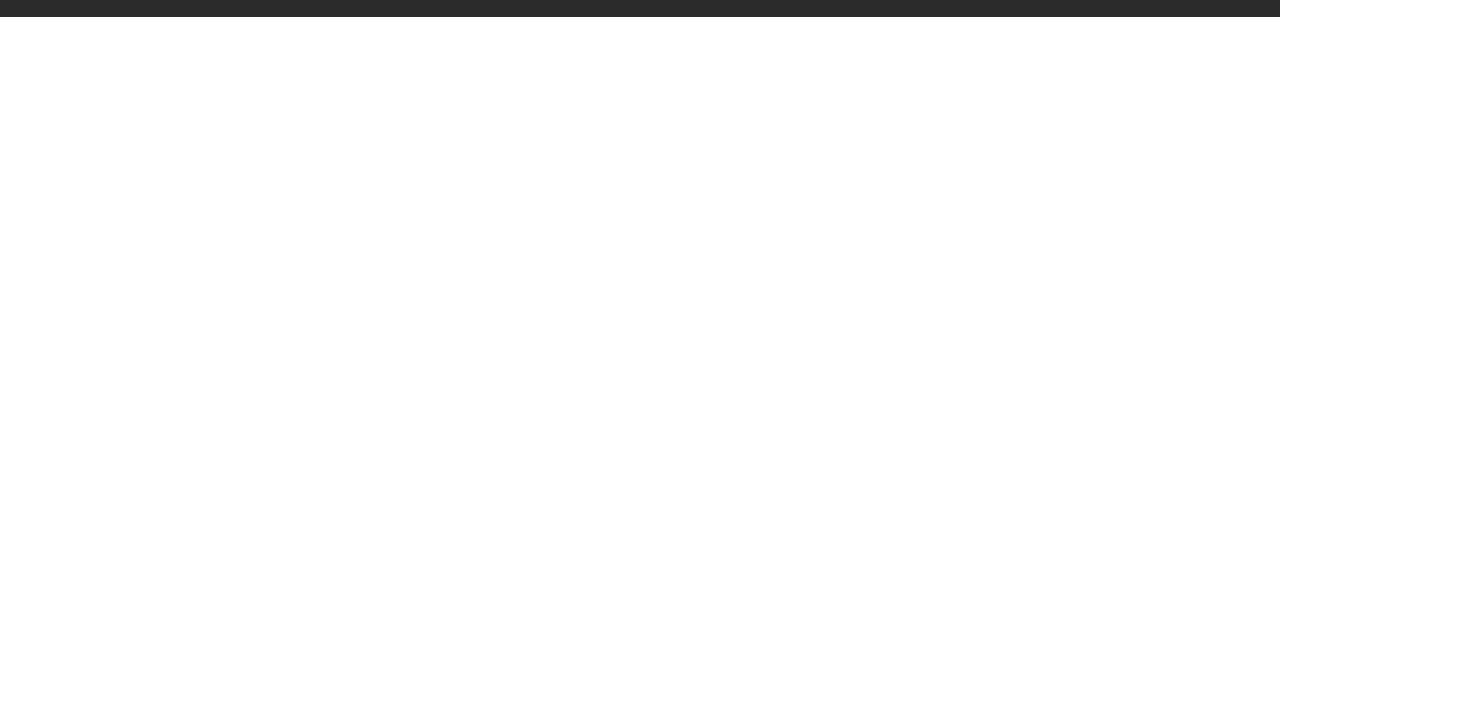
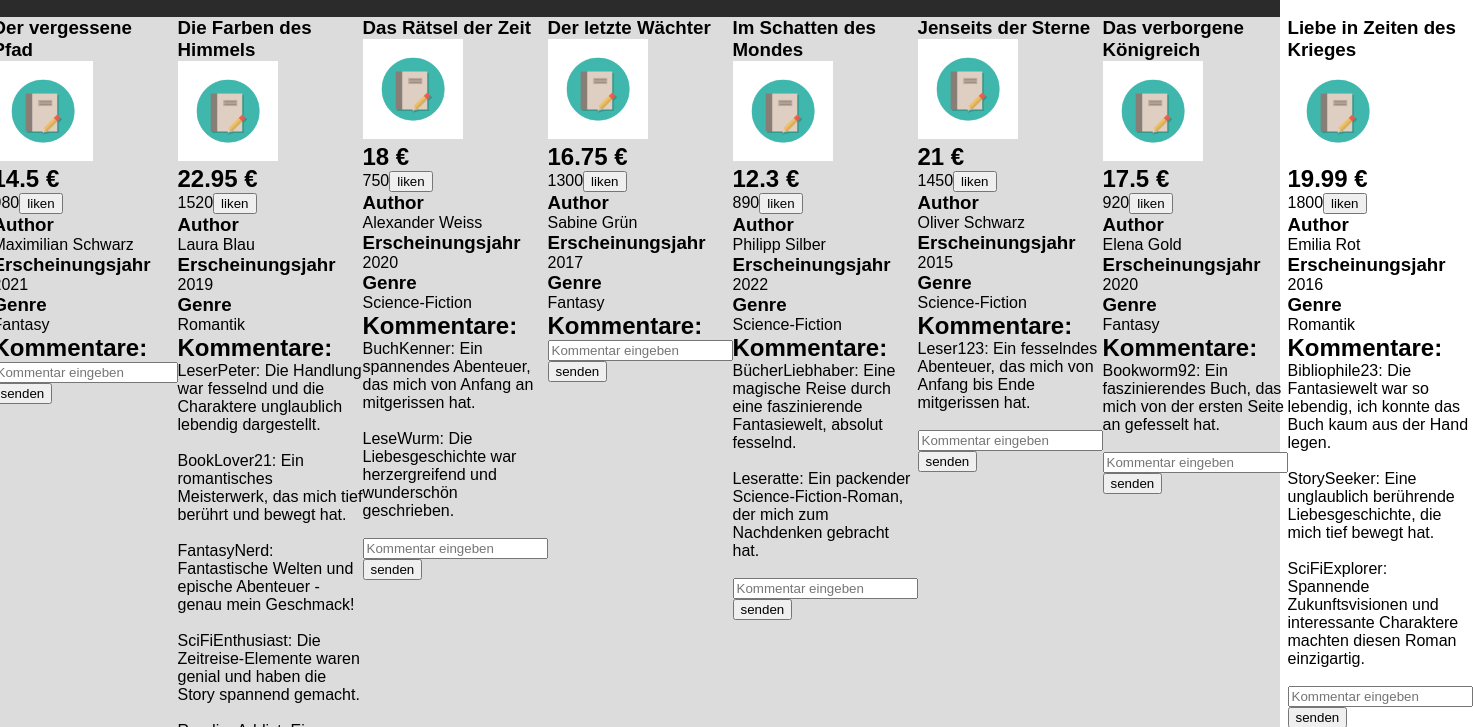
Before and after one commit to Uteki/Book_Store, a plain HTML site: page index.html in a window 1280 px wide. Shown: the part 73-800 px from the top of the page, 1473 px wide, since content can reach past the window. Drawn offline with Linux system fonts and the light colour scheme.

Commit message:
added rendering of data, of comments and like functionality

```diff
--- a/index.html
+++ b/index.html
@@ -10,11 +10,12 @@
     <link rel="stylesheet" type="text/css" href="style.css">
 
     <script src="scripts/data.js"></script>
+    <script src="scripts/template.js"></script>
     <script src="script.js"></script>
 </head>
-<body>
+<body onload="renderBooks()">
 <header>
-    <img src="img/book-2389229_1280.png" alt="book store">
+    <img src="img/book-store.png" alt="book store">
     <div class="empty"></div>
     Book Store - what books can do
 </header>
--- a/script.js
+++ b/script.js
@@ -1,15 +1,39 @@
-console.log(books);
+function renderBooks() {
+    let selector = document.querySelector("article");
+    selector.innerHTML = "";
 
-// TODO - create template
+    for (let i = 0; i < books.length; i++) {
+        selector.innerHTML +=
+        bookTemplate(books[i].name, books[i].price, books[i].likes, books[i].liked,
+            books[i].author, books[i].publishedYear, books[i].genre, i);
+    }
+}
 
-// TODO - iterate through books and put into template multiply times
+// TODO - more? make template better
 
-// TODO - more?
+function likeIt(count, liked) {
+    if (liked === true) {
+        books[count].likes++;
+        books[count].liked = false;
 
+    } else {
+        books[count].likes--;
+        books[count].liked = true;
+    }
 
+    renderBooks()
+}
 
-// TODO - ... create liking/disliking option
+// TODO - ... add comments function
 
-// TODO - ... add comments etc.
+function renderComments(count) {
+let comments = "";
+
+for (let i = 0; i < books[count].comments.length; i++) {
+   comments += books[count].comments[i].name + ": " + books[count].comments[i].comment + "<br><br>";
+}
+
+return comments;
+}
 
 // TODO - ... local storage saving?
--- a/scripts/template.js
+++ b/scripts/template.js
@@ -0,0 +1,14 @@
+function bookTemplate(title, price, likeCount, liked, author, publishedYear, genre, count) {
+        return `<div>
+        <h1>${title}</h1>
+        <img src="../img/book-store.png" alt="test">
+        <h2>${price} €</h2>
+        <span>${likeCount}</span><button class="likey${count}" onclick="likeIt(${count}, ${liked})">liken</button>
+        <h3>Author</h3><span>${author}</span>
+        <h3>Erscheinungsjahr</h3><span>${publishedYear}</span>
+        <h3>Genre</h3><span>${genre}</span>
+        <h2>Kommentare:</h2>
+        <output>` + renderComments(count) + `</output>
+        <input type="text" placeholder="Kommentar eingeben"><button>senden</button>
+        </div>`;
+}
--- a/styles/assets.css
+++ b/styles/assets.css
@@ -1 +1,4 @@
 /*placeholder*/
+article img {
+    width: 100px;
+}
--- a/styles/main.css
+++ b/styles/main.css
@@ -1,3 +1,7 @@
 main {
     background-color: gainsboro;
 }
+article {
+    display: flex;
+    justify-content: center;
+}
```
Also changed, not shown: img/book-store.png (renamed from img/book-2389229_1280.png).
